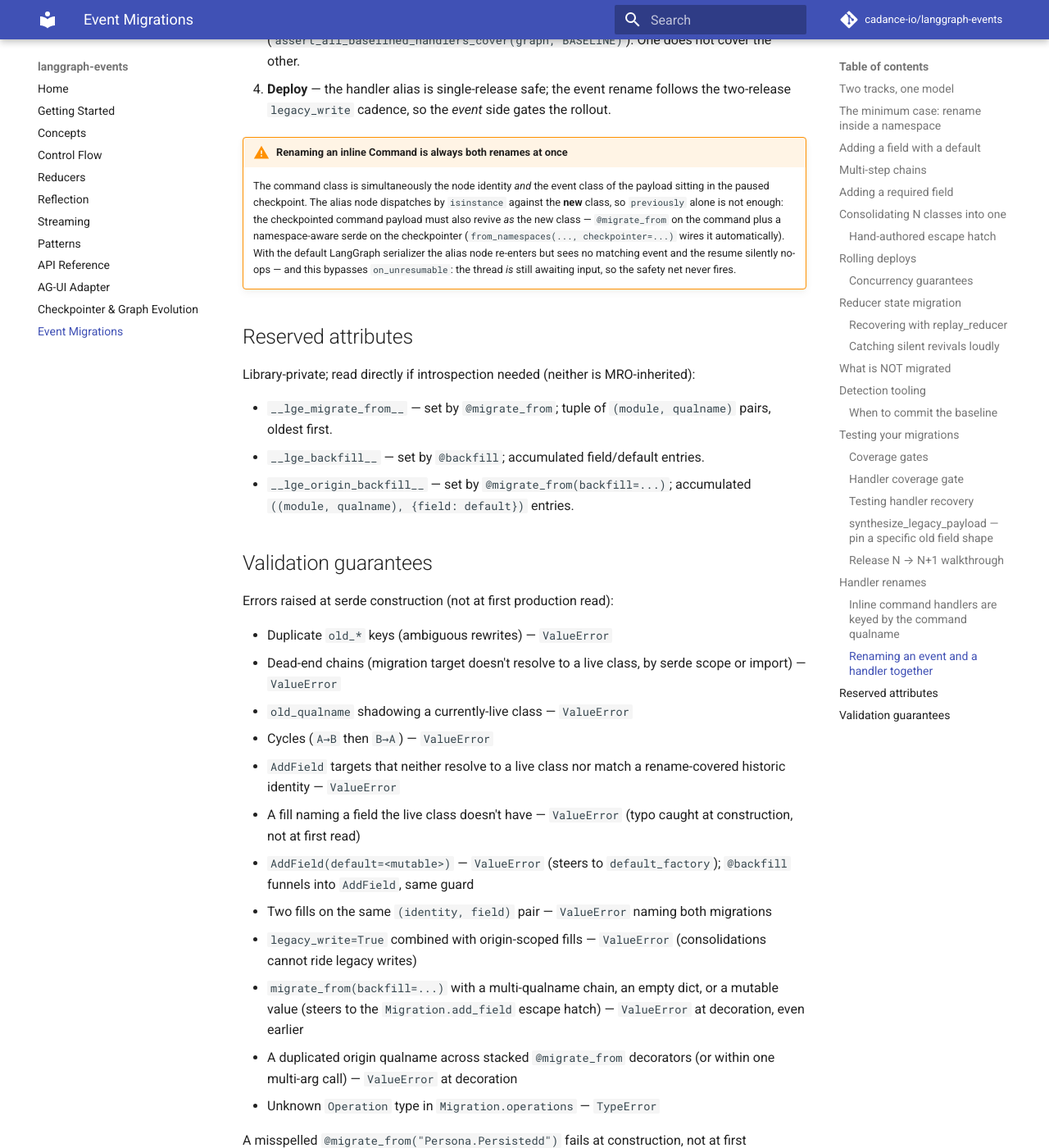
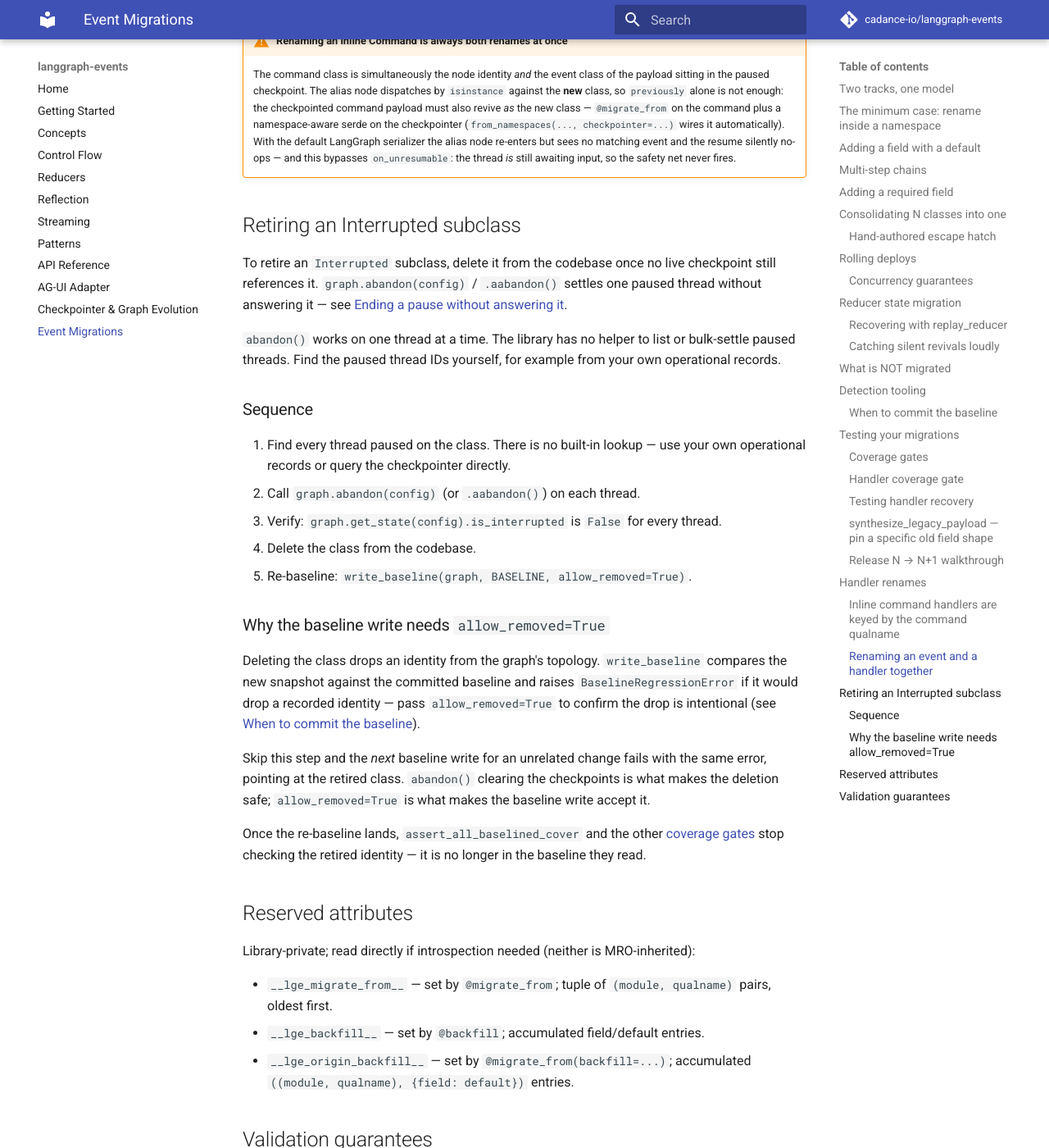
Before and after one commit to cadance-io/langgraph-events, an MkDocs documentation site: the page built from docs/event-migrations.md, in a window 1280 px wide and 1400 px high, scrolled down 15340 px. Shown: the whole window at 82% size. Built offline with MkDocs 1.6.1 and Material for MkDocs 9.7.7, drawn with Linux system fonts in a browser that asks for light colours; comment, search, counter and statistics services are not loaded; some of the changed text lies outside the part shown.

Commit message:
docs: fix abandon() retirement gaps and cross-links
checkpointer-evolution.md's "remove an event type" row was wrong for a
paused Interrupted subclass. Add the missing row, a retirement sequence
in event-migrations.md, the discarded join/separator on control-flow.md
and api.md, the ValueError and empty-discarded behaviours, a warning
admonition, and the cross-links to on_unresumable/UnresumableError/
Halted/Abandoned/abandon().

Co-Authored-By: Claude Opus 5 <noreply@anthropic.com>
Claude-Session: https://claude.ai/code/session_01SMKf65d57Z3DYKwckDBVNN

````diff
--- a/docs/api.md
+++ b/docs/api.md
@@ -46,7 +46,7 @@ Returns enforced against the declared annotation, or the subscribed `Command.Out
 | `EventGraph.from_namespaces()` | Classmethod | Build a graph from domains' inline command handlers; `handlers=` appends external handlers. With `checkpointer=MemorySaver()` auto-wires a `NamespaceAwareSerde` scoped to the passed namespaces and auto-collects every `@migrate_from` / `@backfill` decorator on those classes. Opt out by passing `MemorySaver(serde=<custom>)` — a user-supplied serde always wins |
 | `EventGraph.invoke()` / `.ainvoke()` | Method | Run (sync/async); returns `EventLog` |
 | `EventGraph.resume()` / `.aresume()` | Method | Resume an interrupted graph (requires checkpointer) |
-| `EventGraph.abandon()` / `.aabandon()` | Method | Settles a paused thread without answering its interrupt. Requires a checkpointer. Returns `None`. See [Ending a pause without answering it](control-flow.md#ending-a-pause-without-answering-it-abandon) |
+| `EventGraph.abandon()` / `.aabandon()` | Method | Settles a paused thread without answering its interrupt. Also settles a thread with no pending interrupt, recording `discarded=""`. Requires a checkpointer. Raises `ValueError` if the thread has no events to settle (never run, or only `pre_seed()`ed). Returns `None`. See [Ending a pause without answering it](control-flow.md#ending-a-pause-without-answering-it-abandon) |
 | `EventGraph.get_state()` | Method | `GraphState` for a checkpointed thread |
 | `EventGraph.namespaces()` | Method | Code-derived snapshot — domains, commands, outcomes, handlers, policies, edges, seeds. Returns a `NamespaceModel` |
 | `NamespaceModel.text(view=...)` | Method | Human-readable tree; `view="structure"` or `"choreography"` (default) |
@@ -70,8 +70,8 @@ Returns enforced against the declared annotation, or the subscribed `Command.Out
 | `Halted` | Event | Signal immediate termination; subclass for domain-specific halts |
 | `MaxRoundsExceeded` | Event | `Halted` subtype when `max_rounds` is exceeded |
 | `Cancelled` | Event | `Halted` subtype when an async handler is cancelled |
-| `Abandoned` | Event | `Halted` subtype emitted by `EventGraph.abandon()` or `.aabandon()`. `.reason` is the caller-supplied reason. `.discarded` is the type name or names of the interrupt or interrupts thrown away. Recorded, not dispatched: `@on(Abandoned)` never fires |
-| `Unresumable` | Event | `Halted` subtype emitted by `EventGraph(on_unresumable="halt")` when `resume()` hits a thread not awaiting input. `.resume_value` is the resume event's type name. See [Handler renames](event-migrations.md#handler-renames) |
+| `Abandoned` | Event | `Halted` subtype emitted by `EventGraph.abandon()` or `.aabandon()`. `.reason` is the caller-supplied reason. `.discarded` holds the discarded interrupts' type names, deduped and joined with `", "` (`""` if none — match with `in` or `.split(", ")`, never `==`). Recorded, not dispatched: `@on(Abandoned)` never fires |
+| `Unresumable` | Event | `Halted` subtype emitted by `EventGraph(on_unresumable="halt")` when `resume()` hits a thread not awaiting input. `.resume_value` is the resume event's type name. See [Handler renames](event-migrations.md#handler-renames). For a deliberate settle instead of this runtime net, see [`abandon()`](control-flow.md#ending-a-pause-without-answering-it-abandon) |
 | `RunPaused` | Event | `SystemEvent` (not `Halted`) emitted by the router when a per-call `deadline=monotonic()+budget` expires between dispatch rounds. Emitted at most once per `/run` regardless of how many parallel handlers fan in past the deadline. Cursor is advanced past it so a fresh `/run` on the same `thread_id` continues normally. No default AG-UI wire mapping — register a custom `EventMapper` to surface it on the wire |
 | `Interrupted` | Base class | Subclass with typed fields to pause for human input. For frontend-discriminated payloads see `InterruptedWithPayload` in `langgraph_events.agui` |
 | `Resumed` | Event | Emitted on `resume()` with the dispatched event + `interrupted` backref |
@@ -126,7 +126,7 @@ from langgraph_events.stream import (
 | Export | Type | Description |
 |---|---|---|
 | `OrphanedEventWarning` | Warning | Issued at graph construction when a return type has no subscriber |
-| `UnresumableError` | RuntimeError subclass | Raised by `resume()` (default `EventGraph(on_unresumable="raise")`) when the thread is not awaiting input — paused handler renamed/removed, thread already finished, or double-resume. Declare `@on(previously=...)` to recover, or set `on_unresumable="halt"`/`"warn"`. See [Handler renames](event-migrations.md#handler-renames) |
+| `UnresumableError` | RuntimeError subclass | Raised by `resume()` (default `EventGraph(on_unresumable="raise")`) when the thread is not awaiting input — paused handler renamed/removed, thread already finished, double-resume, or a thread already settled by [`abandon()`](control-flow.md#ending-a-pause-without-answering-it-abandon). Declare `@on(previously=...)` to recover, or set `on_unresumable="halt"`/`"warn"`. See [Handler renames](event-migrations.md#handler-renames) |
 | `DomainPatternWarning` | Warning | A namespace has 2+ events fanning out to an identical target set — a missing shared abstraction |
 | `CommandChainWarning` | Warning | An inline `Command.handle()` emits another `Command` (a `chain`-causation edge) — prefer emitting a fact and reacting to it |
 
--- a/docs/checkpointer-evolution.md
+++ b/docs/checkpointer-evolution.md
@@ -12,7 +12,7 @@ Existing threads survive graph modifications via graceful degradation — no cra
 |---|---|
 | **Add a handler** | `dispatch()` is rebuilt from current handlers; new handler participates immediately. |
 | **Add an event type** | New events can be emitted and matched normally. |
-| **Remove an event type** | Existing events stay in the log but no handler matches them — inert. |
+| **Remove an event type** | Existing events stay in the log but no handler matches them — inert. Not true for an `Interrupted` subclass a thread is still paused on — see the row below. |
 
 ## What to Watch Out For
 
@@ -20,8 +20,9 @@ Existing threads survive graph modifications via graceful degradation — no cra
 |---|---|
 | **Remove a handler** (normal checkpoint) | Events only the removed handler subscribed to become undeliverable. Graph halts early — no crash, incomplete execution. |
 | **Remove a handler** (interrupted checkpoint) | If the graph was paused inside the removed handler via `Interrupted`, `graph.resume(value)` raises `UnresumableError` by default (set `EventGraph(on_unresumable="halt"\|"warn")` to handle it non-fatally). Declare `@on(previously=...)` to keep it resumable. To retire the `Interrupted` subclass itself, call `graph.abandon(config)` or `.aabandon()`. It settles the paused thread without ever answering it. See [Ending a pause without answering it](control-flow.md#ending-a-pause-without-answering-it-abandon). See [Handler renames](event-migrations.md#handler-renames). |
+| **Remove an `Interrupted` subclass** | A thread paused on it still holds a pending `__interrupt__` write naming the class. Deleting the class without a migration breaks revival on that write, not just dispatch. Call `graph.abandon(config)` (or `.aabandon()`) on every thread paused on it first, then delete the class. See [Ending a pause without answering it](control-flow.md#ending-a-pause-without-answering-it-abandon) and [Retiring an Interrupted subclass](event-migrations.md#retiring-an-interrupted-subclass). |
 | **Rename a handler** | An `Interrupted` checkpoint targeting the old node is lost — unless you declare `@on(previously="old_name")`, which keeps it resumable. See [Handler renames](event-migrations.md#handler-renames). |
-| **Rename / relocate an Event class** | Old checkpoints fail revival under the default serde — author a migration; the [coverage gates](event-migrations.md#coverage-gates) catch an uncovered rename in CI before deploy. |
+| **Rename / relocate an Event class** | Old checkpoints fail revival under the default serde — author a migration; the [coverage gates](event-migrations.md#coverage-gates) catch an uncovered rename in CI before deploy. A renamed `Interrupted` subclass stays resumable under `@migrate_from` — unlike removing it, which needs `abandon()` first (see above). |
 | **Add a reducer** | New reducer starts cold — misses default values and all historical projections. Only post-resume events contribute. |
 | **Remove a reducer** | Channel data is silently dropped from the checkpoint. |
 
@@ -29,5 +30,5 @@ Existing threads survive graph modifications via graceful degradation — no cra
 
 - Renaming a handler with active interrupted threads is safe **if** you declare `@on(previously=...)` — for an inline `Command`, the `previously: ClassVar = (...)` class attribute — (or pin `@on(node_name=...)` up front); the handler coverage gate flags an undeclared rename in CI.
 - Treat reducer addition as a fresh start; for full history, use a new thread.
-- Prefer additive changes (add handlers/events; removal is safe only with no in-flight threads).
+- Prefer additive changes (add handlers/events; removal is safe only with no in-flight threads). For an `Interrupted` subclass, `abandon(config)` on each paused thread produces exactly that state.
 - Use a new `thread_id` after structural changes to avoid all edge cases.
--- a/docs/concepts.md
+++ b/docs/concepts.md
@@ -252,6 +252,8 @@ graph.get_state(config).events.latest(second.Place.Placed)   # revived as lifeti
 
 `SystemEvent` subclasses control runtime flow; subscribe like any event. See [Control Flow](control-flow.md) for `Interrupted` / `Resumed`, `HandlerRaised`, `HandlerRetried`, `InvariantViolated`. Full table in [API](api.md#system-events).
 
+To retire an `Interrupted` subclass, settle its paused threads first with `graph.abandon(config)` / `.aabandon()` — see [Ending a pause without answering it](control-flow.md#ending-a-pause-without-answering-it-abandon).
+
 Custom halts subclass `Halted` and nest under their domain for locality; `graph.namespaces()` groups them with the domain's events rather than with framework system events:
 
 ```python
--- a/docs/control-flow.md
+++ b/docs/control-flow.md
@@ -188,17 +188,24 @@ See [HITL pattern](patterns.md#expense-hitl) and [Checkpointer Evolution](checkp
 graph.abandon(config, reason="retiring OrderConfirmationRequested")
 ```
 
+`abandon()` settles one thread per call. The library has no helper to list the threads paused on a given `Interrupted`.
+
 `abandon()` discards the interrupt instead of answering it: it never dispatches the interrupt, and the interrupt never joins the event log. This is why `abandon()` exists to retire an `Interrupted` subclass — resuming every paused thread first would append the very identity you are deleting.
 
-The thread is terminal afterwards. `abandon()` appends a terminal `Abandoned(Halted)` event, leaves nothing scheduled, and preserves any completed sibling handler's writes from the same fanned-out superstep.
+The thread is terminal afterwards. `abandon()` appends a terminal [`Abandoned`](api.md#system-events) event (a [`Halted`](concepts.md#system-events) subtype), leaves nothing scheduled, and preserves any completed sibling handler's writes from the same fanned-out superstep.
 
-Like every event on this settle path, `Abandoned` is recorded, not dispatched — `@on(Abandoned)` never fires. Read it back like any other event: `graph.get_state(config).events.latest(Abandoned)` gives you `.reason` (the caller-supplied string, `""` if none) and `.discarded` (the type name of the interrupt thrown away, `""` if none).
+`abandon()` raises `ValueError` if the thread has no events to settle — never run, or only `pre_seed()`ed. Abandoning a thread with no pending interrupt is legal: it records `Abandoned(discarded="")`. This makes a loop over candidate thread IDs safe — not every ID needs to be paused.
 
-`abandon()` cleans only the live checkpoint — a historic checkpoint for the same thread keeps its own `__interrupt__` write, so time-travel or replay against it still sees the original pause. Retirement is therefore safe only for the identity a current thread is resting on, the same framing as [event class rename/relocate](event-migrations.md#coverage-gates) (issue [#160](https://github.com/cadance-io/langgraph-events/issues/160)).
+Like every event on this settle path, `Abandoned` is recorded, not dispatched — `@on(Abandoned)` never fires. Read it back like any other event: `graph.get_state(config).events.latest(Abandoned)` gives you `.reason` and `.discarded`. `.reason` is the caller-supplied string, `""` if none. `.discarded` holds the discarded interrupts' type names, deduped and joined with `", "`, `""` if none. Match it with `in` or split on `", "` — never `==`. A fanned-out superstep can pause two interrupts, and `==` stops matching then.
 
-WARNING: A run in flight on the thread will silently overwrite whatever `abandon()` did, or vice versa, depending on ordering. Call `abandon()` only on a thread that is genuinely at rest.
+`abandon()` cleans only the live checkpoint — a historic checkpoint for the same thread keeps its own `__interrupt__` write, so time-travel or replay against it still sees the original pause. Retirement is therefore safe only for the identity a current thread is resting on, the same framing as [event class rename/relocate](event-migrations.md#the-minimum-case-rename-inside-a-namespace).
 
-`abandon()` does not consult `on_unresumable` — that policy governs an accidental no-op `resume()` (a renamed/removed handler, a double resume), not a deliberate abandonment. A later `resume()` on an abandoned thread still raises `UnresumableError` under the default policy, naming the abandonment instead of pointing at a handler rename.
+!!! warning "Concurrent runs"
+    A run in flight on the thread will silently overwrite whatever `abandon()` did,
+    or vice versa, depending on ordering. Call `abandon()` only on a thread that is
+    genuinely at rest.
+
+`abandon()` does not consult [`on_unresumable`](api.md#graph-execution) — that policy governs an accidental no-op `resume()` (a renamed/removed handler, a double resume), not a deliberate abandonment. A later `resume()` on an abandoned thread still raises [`UnresumableError`](api.md#warnings) under the default policy, naming the abandonment instead of pointing at a handler rename.
 
 ### Typed payloads — `InterruptedWithPayload`
 
--- a/docs/event-migrations.md
+++ b/docs/event-migrations.md
@@ -421,9 +421,7 @@ class Persist(Command):
 
     The CI handler gate catches undeclared renames *before* deploy; `on_unresumable` is the runtime last-resort net for anything that slips through.
 
-    To *retire* an `Interrupted` subclass means to delete it from the codebase entirely, after every thread still paused on it stops referencing it. `graph.abandon(config)` or `.aabandon()` (see [Ending a pause without answering it](control-flow.md#ending-a-pause-without-answering-it-abandon)) settles one paused thread without answering it, so calling it on every affected thread leaves the retired class named by no live checkpoint.
-
-    `abandon()` works on one thread at a time — the library has no helper to list or bulk-settle threads. Find the paused thread IDs yourself (e.g. from your own operational records) and call `abandon()` on each one.
+    Retiring an `Interrupted` subclass is a related but separate move — see [Retiring an Interrupted subclass](#retiring-an-interrupted-subclass) below.
 
 ### Inline command handlers are keyed by the command qualname
 
@@ -456,6 +454,28 @@ The two tracks are independent — do both, in one PR:
 !!! warning "Renaming an inline Command is always both renames at once"
     The command class is simultaneously the node identity *and* the event class of the payload sitting in the paused checkpoint. The alias node dispatches by `isinstance` against the **new** class, so `previously` alone is not enough: the checkpointed command payload must also revive *as* the new class — `@migrate_from` on the command plus a namespace-aware serde on the checkpointer (`from_namespaces(..., checkpointer=...)` wires it automatically). With the default LangGraph serializer the alias node re-enters but sees no matching event and the resume silently no-ops — and this bypasses `on_unresumable`: the thread *is* still awaiting input, so the safety net never fires.
 
+## Retiring an Interrupted subclass
+
+To retire an `Interrupted` subclass, delete it from the codebase once no live checkpoint still references it. `graph.abandon(config)` / `.aabandon()` settles one paused thread without answering it — see [Ending a pause without answering it](control-flow.md#ending-a-pause-without-answering-it-abandon).
+
+`abandon()` works on one thread at a time. The library has no helper to list or bulk-settle paused threads. Find the paused thread IDs yourself, for example from your own operational records.
+
+### Sequence
+
+1. Find every thread paused on the class. There is no built-in lookup — use your own operational records or query the checkpointer directly.
+2. Call `graph.abandon(config)` (or `.aabandon()`) on each thread.
+3. Verify: `graph.get_state(config).is_interrupted` is `False` for every thread.
+4. Delete the class from the codebase.
+5. Re-baseline: `write_baseline(graph, BASELINE, allow_removed=True)`.
+
+### Why the baseline write needs `allow_removed=True`
+
+Deleting the class drops an identity from the graph's topology. `write_baseline` compares the new snapshot against the committed baseline and raises `BaselineRegressionError` if it would drop a recorded identity — pass `allow_removed=True` to confirm the drop is intentional (see [When to commit the baseline](#when-to-commit-the-baseline)).
+
+Skip this step and the *next* baseline write for an unrelated change fails with the same error, pointing at the retired class. `abandon()` clearing the checkpoints is what makes the deletion safe; `allow_removed=True` is what makes the baseline write accept it.
+
+Once the re-baseline lands, `assert_all_baselined_cover` and the other [coverage gates](#coverage-gates) stop checking the retired identity — it is no longer in the baseline they read.
+
 ## Reserved attributes
 
 Library-private; read directly if introspection needed (neither is MRO-inherited):
--- a/docs/getting-started.md
+++ b/docs/getting-started.md
@@ -82,6 +82,7 @@ class TaskStarted(IntegrationEvent, Auditable):  # @on(Auditable) for auto-loggi
 | Accumulate LangChain messages | `message_reducer()` | [Reducers](reducers.md#message_reducer) |
 | Fan out parallel work | `Scatter[Item]` | [Control Flow](control-flow.md#scatter) |
 | Pause for human approval | `Interrupted` + `graph.resume()` | [Control Flow](control-flow.md#interrupted-resumed) |
+| Retire an `Interrupted` subclass | `graph.abandon(config)` / `.aabandon()` | [Control Flow](control-flow.md#ending-a-pause-without-answering-it-abandon) |
 | Stop the graph early | Return a `Halted` subclass | [Concepts](concepts.md#system-events) |
 | Catch handler exceptions | `raises` on the `Command` + `@on(HandlerRaised, ...)` | [Control Flow](control-flow.md#handler-exceptions) |
 | Retry a transient failure | `retry = RetryPolicy(...)` alongside `raises=` | [Control Flow](control-flow.md#retries) |
````
